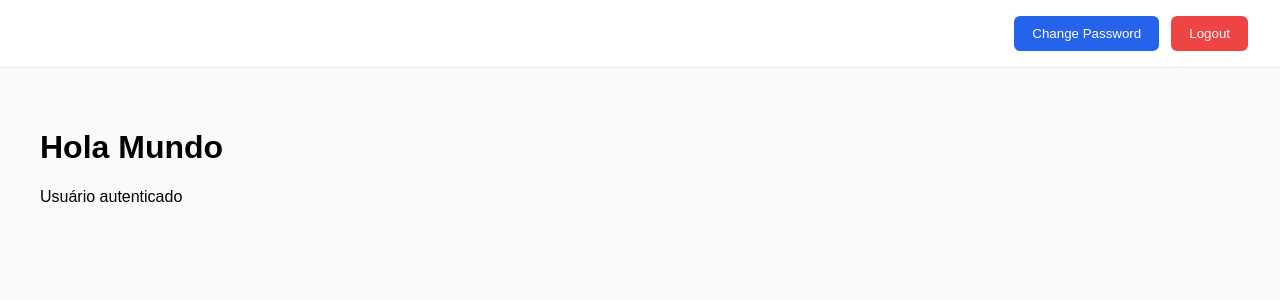
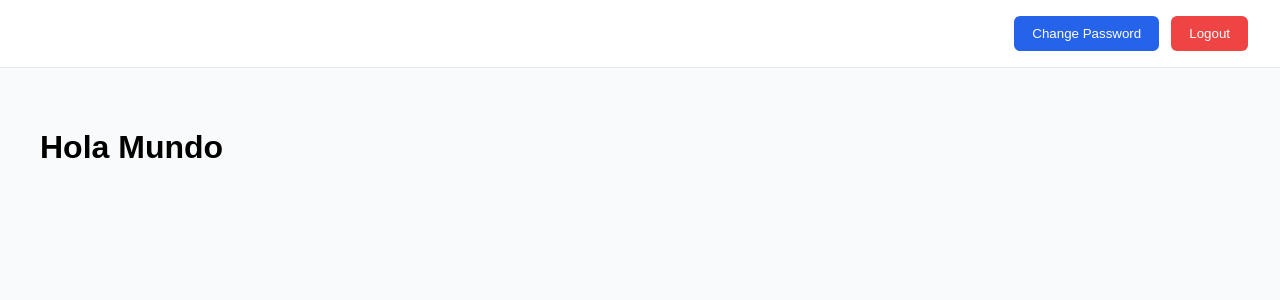
Before and after one commit to meiryannemartinspereira/duett-auth-web, a React (Vite) app: page /home in a window 1280 px wide. Shown: the top 300 px of the page. Built offline with nearby package versions, Linux system fonts and the light colour scheme; sample sign-in values are in the browser's storage.

Commit message:
refactore: removes message on home

```diff
--- a/src/pages/Home.jsx
+++ b/src/pages/Home.jsx
@@ -2,7 +2,6 @@ function Home() {
   return (
     <div>
       <h1>Hola Mundo</h1>
-      <p>Usuário autenticado</p>
     </div>
   )
 }
```
